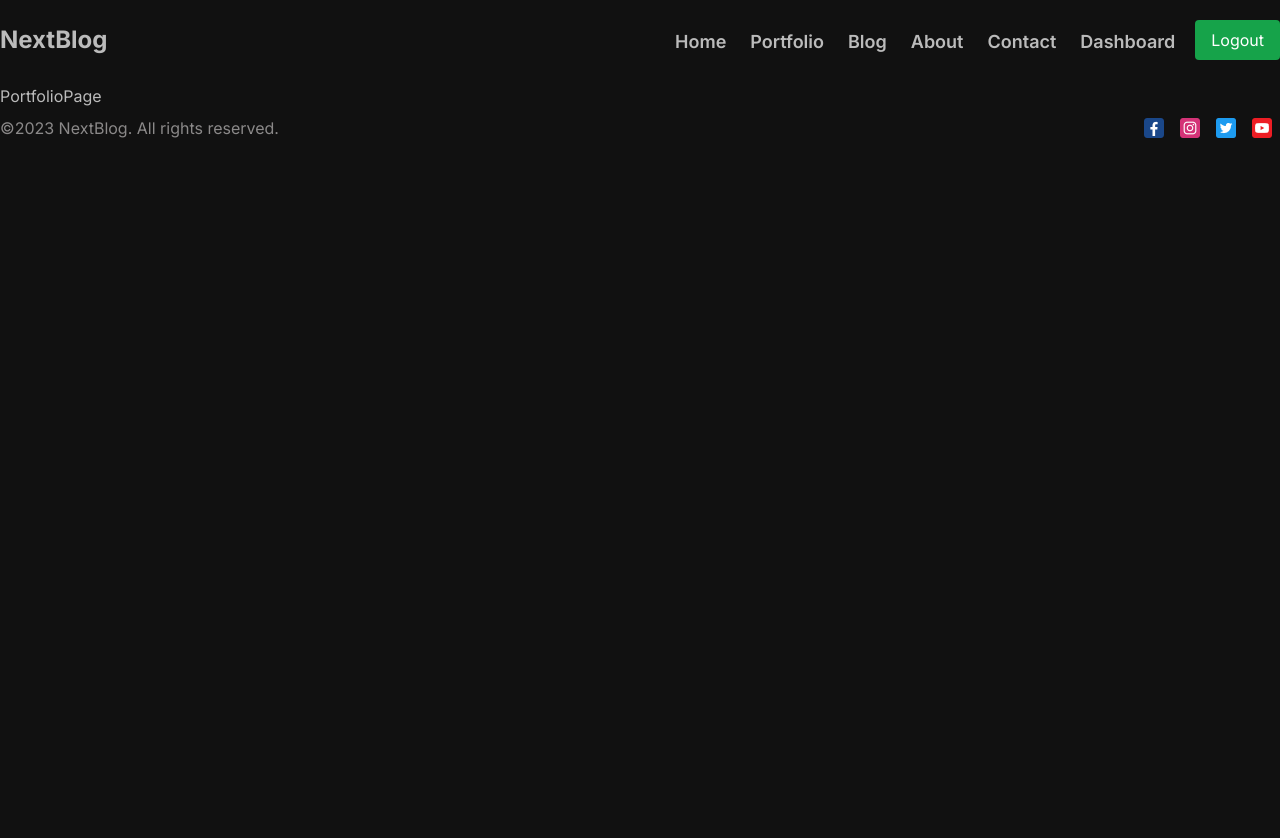
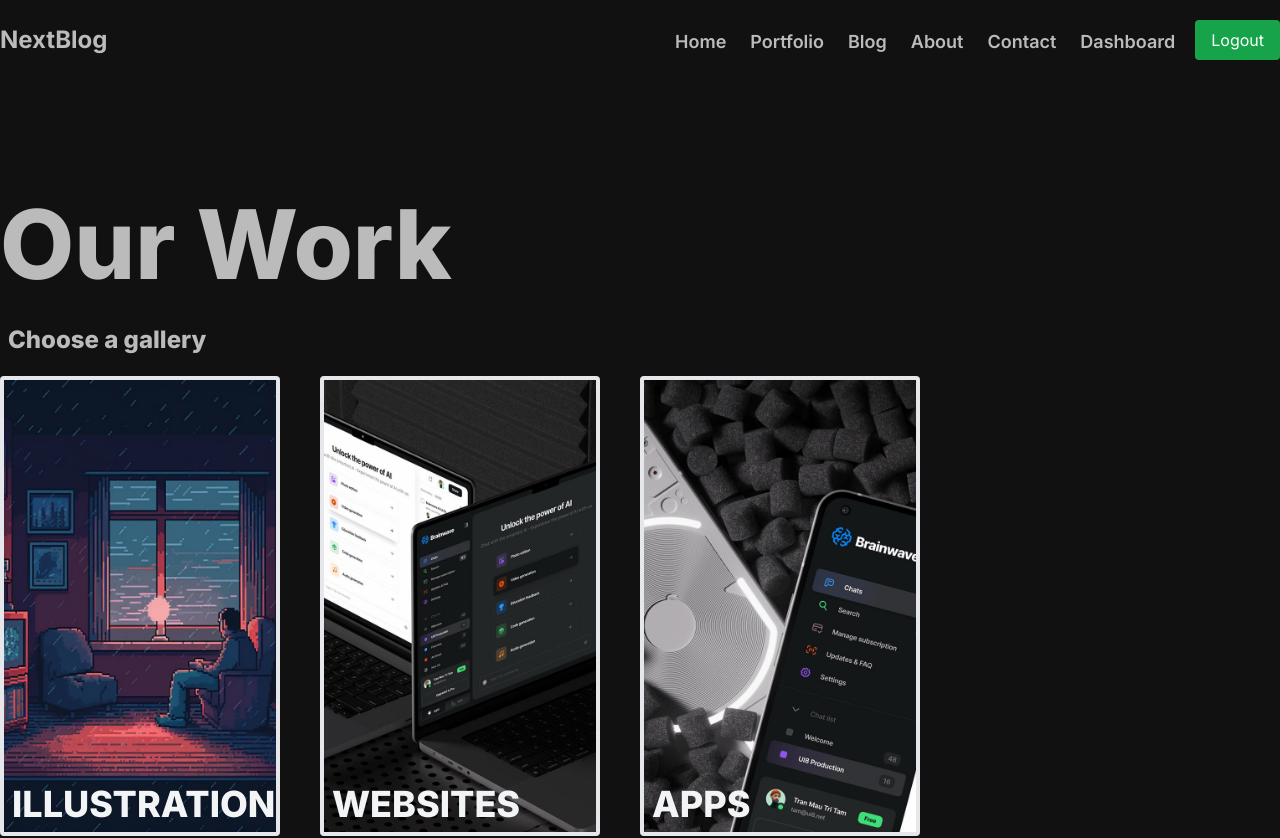
Before and after one commit to jakareya76/nextblog, a Next.js app: page /portfolio in a window 1280 px wide. Shown: the top 838 px of the page. Before the commit the page ends 800 px from the top, so only its background shows below. Built offline with nearby package versions, Linux system fonts and the light colour scheme.

Commit message:
create portfolio page

```diff
--- a/src/app/about/page.jsx
+++ b/src/app/about/page.jsx
@@ -7,6 +7,7 @@ const AboutPage = () => {
       <div className="relative w-full h-[300px]">
         <Image
           src="https://images.pexels.com/photos/3194521/pexels-photo-3194521.jpeg?auto=compress&cs=tinysrgb&w=1260&h=750&dpr=2"
+          alt="about"
           fill={true}
           className="object-cover grayscale"
         />
--- a/src/app/contact/page.jsx
+++ b/src/app/contact/page.jsx
@@ -10,7 +10,11 @@ const ContactPage = () => {
       </h1>
       <div className="flex items-center justify-center gap-16 py-16">
         <div className="hidden md:flex md:justify-end md:w-1/2">
-          <Image src={ContactImg} className="w-[500px] object-cover" />
+          <Image
+            src={ContactImg}
+            alt="contact"
+            className="w-[500px] object-cover"
+          />
         </div>
         <div className="flex items-center justify-center w-full md:justify-start md:w-1/2">
           <form className="flex flex-col w-[80%] gap-5">
--- a/src/app/portfolio/page.jsx
+++ b/src/app/portfolio/page.jsx
@@ -1,4 +1,27 @@
+import Card from "@/components/Card";
+import background1 from "/public/illustration.png";
+import background2 from "/public/websites.jpg";
+import background3 from "/public/apps.jpg";
+
 const PortfolioPage = () => {
-  return <div>PortfolioPage</div>;
+  return (
+    <section className="py-28">
+      <div className="flex flex-col">
+        <h1 className="text-6xl text-center font-extrabold mb-4 lg:mb-8 lg:text-left md:text-8xl">
+          Our Work
+        </h1>
+        <h4 className="text-2xl text-center font-extrabold px-2 lg:text-left">
+          Choose a gallery
+        </h4>
+        <div className="flex justify-center lg:justify-start">
+          <div className="grid grid-cols-1 py-5 gap-10 md:grid-cols-2 lg:grid-cols-3">
+            <Card background={background1} text={"illustration"} />
+            <Card background={background2} text={"websites"} />
+            <Card background={background3} text={"apps"} />
+          </div>
+        </div>
+      </div>
+    </section>
+  );
 };
 export default PortfolioPage;
--- /dev/null
+++ b/src/components/Card.jsx
@@ -0,0 +1,20 @@
+import Image from "next/image";
+import Link from "next/link";
+
+const Card = ({ background, text }) => {
+  return (
+    <Link href={`/portfolio/${text}`}>
+      <div className="w-[280px] h-[460px] border-4 rounded relative">
+        <Image
+          src={background}
+          alt="img"
+          className="w-[280px] h-[452px] bg-no-repeat object-cover"
+        />
+        <h3 className="text-4xl absolute bottom-2 left-2 text-gray-100 uppercase font-extrabold">
+          {text}
+        </h3>
+      </div>
+    </Link>
+  );
+};
+export default Card;
```
Also changed, not shown: .eslintrc.json.
